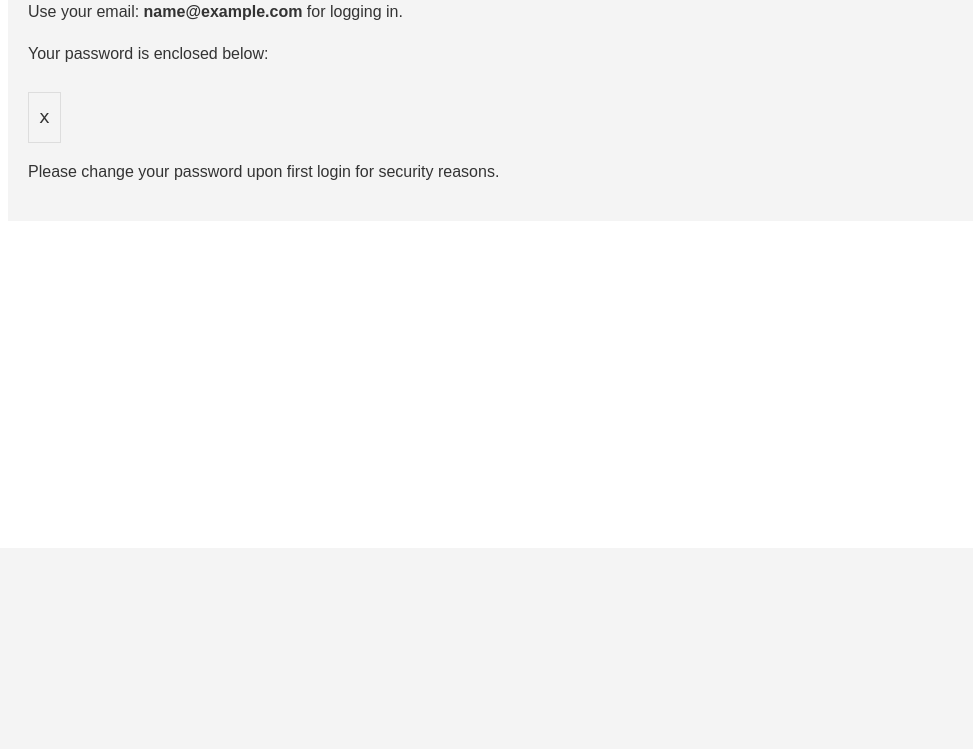
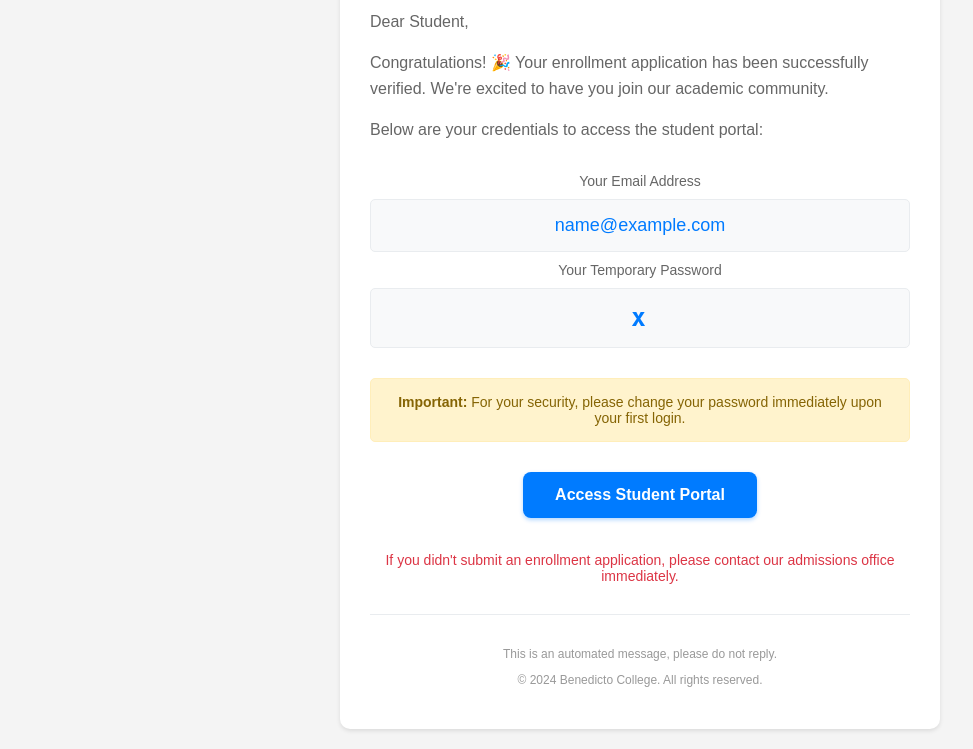
Before and after one commit to npcnon/sis_DangoDbApi, a Django app: template DangoDBApp/templates/DangoDBApp/enrollment_email_template.html in a window 1280 px wide. Shown: the part 252-1001 px from the top of the page, without its empty margins (0-973 px from the left). Before the commit the page ends 432 px from the top, so only its background shows below. Run offline with Django 5.2, Linux system fonts and the light colour scheme; the template is opened without the code that fills it: most values are stand-ins (such as "Sample title", 1, 10 or a date in 2020).

Commit message:
fixed email verification and stuff

```diff
--- a/DangoDBApp/models.py
+++ b/DangoDBApp/models.py
@@ -414,3 +414,9 @@ class TblStudentAcademicHistory(models.Model):
 class TblStudentEnlistedOnSemesters(models.Model):
     semester_id = models.ForeignKey(TblSemester, on_delete=models.CASCADE)
     fulldata_applicant_id = models.ForeignKey(TblStudentPersonalData, on_delete=models.CASCADE)
+
+    #Status and timestamp fields
+    is_active = models.BooleanField(default=True)
+    is_deleted = models.BooleanField(default=False)
+    created_at = models.DateTimeField(auto_now_add=True)
+    updated_at = models.DateTimeField(auto_now=True)
--- a/DangoDBApp/serializers.py
+++ b/DangoDBApp/serializers.py
@@ -12,6 +12,7 @@ from .models import (
     TblProgram,
     TblDepartment,
     TblSemester,
+    TblStudentEnlistedOnSemesters,
     TblStudentPersonalData,
     TblStudentFamilyBackground,
     TblStudentAcademicBackground,
@@ -108,6 +109,7 @@ TblEmployeeSerializer = create_serializer(TblEmployee)
 TblScheduleSerializer = create_serializer(TblSchedule)
 TblCourseSerializer = create_serializer(TblCourse)
 TblProspectusSerializer = create_serializer(TblProspectus)
+TblStudentEnlistedOnSemestersSerializer = create_serializer(TblStudentEnlistedOnSemesters)
 
 #basic student data
 TblStudentBasicInfoSerializer = create_serializer(TblStudentBasicInfo)
@@ -119,7 +121,6 @@ TblStudentAddPersonalDataSerializer = create_serializer(TblStudentAddPersonalDat
 TblStudentFamilyBackgroundSerializer = create_fullstudentdata_serializer(TblStudentFamilyBackground)
 TblStudentAcademicBackgroundSerializer = create_fullstudentdata_serializer(TblStudentAcademicBackground)
 TblStudentAcademicHistorySerializer = create_fullstudentdata_serializer(TblStudentAcademicHistory)
-
 
 TblBugReportSerializer = create_serializer(TblBugReport)
 
--- a/DangoDBApp/signals.py
+++ b/DangoDBApp/signals.py
@@ -19,7 +19,7 @@ logger = logging.getLogger(__name__)
 def send_enrollment_email(instance, generated_password):
     subject = "Enrollment Application"
     html_message = render_to_string('DangoDBApp/enrollment_email_template.html', {
-        'portal_link': 'http://localhost:3000/login',
+        'portal_link': 'https://nextportal-yaxo.vercel.app/login',
         'email': instance.email,
         'generated_password': generated_password,
     })
--- a/DangoDBApp/templates/DangoDBApp/enrollment_email_template.html
+++ b/DangoDBApp/templates/DangoDBApp/enrollment_email_template.html
@@ -1,48 +1,212 @@
 <!DOCTYPE html>
-<html lang="en">
+<html>
 <head>
     <meta charset="UTF-8">
     <meta name="viewport" content="width=device-width, initial-scale=1.0">
     <title>Enrollment Application</title>
     <style>
-        .email-container {
+        body {
+            margin: 0;
+            padding: 0;
             font-family: Arial, sans-serif;
+            background-color: #f4f4f4;
+        }
+        .container {
+            max-width: 600px;
+            margin: 0 auto;
+            padding: 20px;
+        }
+        .email-wrapper {
+            background-color: #ffffff;
+            padding: 30px;
+            border-radius: 10px;
+            box-shadow: 0 2px 4px rgba(0, 0, 0, 0.1);
+        }
+        .header {
+            text-align: center;
+            margin-bottom: 30px;
+        }
+        .logo {
+            max-width: 150px;
+            height: auto;
+            margin-bottom: 20px;
+        }
+        .title {
+            color: #333333;
+            font-size: 24px;
+            margin-bottom: 15px;
+        }
+        .message {
+            color: #666666;
             line-height: 1.6;
-            padding: 20px;
-            background-color: #f4f4f4;
-            color: #333;
+            margin-bottom: 20px;
         }
+        .credentials-container {
+            margin: 30px 0;
+        }
+        .credential-label {
+            color: #666666;
+            font-size: 14px;
+            margin-bottom: 5px;
+            text-align: center;
+        }
+        .credential-box {
+            background-color: #f8f9fa;
+            padding: 15px;
+            border-radius: 5px;
+            text-align: center;
+            margin: 10px 0;
+            border: 1px solid #e9ecef;
+        }
+        .email-display {
+            font-size: 18px;
+            color: #007bff;
+            font-weight: 500;
+        }
+        .password-display {
+            font-size: 24px;
+            color: #007bff;
+            font-family: monospace;
+            letter-spacing: 3px;
+            font-weight: bold;
+        }
+        .button-container {
+            text-align: center;
+            margin: 30px 0;
+        }
+
         .button {
-            background-color: #4CAF50;
-            color: white;
-            padding: 10px 20px;
+            background-color: #007bff;
+            padding: 14px 32px;
             text-decoration: none;
             display: inline-block;
+            border-radius: 8px;
+            font-size: 16px;
+            font-weight: 600;
+            border: none;
+            cursor: pointer;
+            transition: all 0.3s ease;
+            box-shadow: 0 2px 4px rgba(0, 123, 255, 0.3);
+            position: relative;
+            overflow: hidden;
+            color: white !important; /* Force white color */
+        }
+
+        .button:hover {
+            background-color: #0056b3;
+            transform: translateY(-2px);
+            box-shadow: 0 4px 8px rgba(0, 123, 255, 0.4);
+            color: white !important; /* Force white color on hover */
+            text-decoration: none; /* Prevent underline on hover */
+        }
+
+        .button:active {
+            transform: translateY(0);
+            box-shadow: 0 2px 4px rgba(0, 123, 255, 0.3);
+        }
+
+        .button::after {
+            content: '';
+            position: absolute;
+            top: 0;
+            left: 0;
+            width: 100%;
+            height: 100%;
+            background: linear-gradient(
+                120deg,
+                transparent,
+                rgba(255, 255, 255, 0.2),
+                transparent
+            );
+            transform: translateX(-100%);
+            transition: 0.5s;
+        }
+
+        .button:hover::after {
+            transform: translateX(100%);
+        }
+
+        .button:visited {
+            color: white !important; /* Force white color for visited links */
+        }
+
+        @media (max-width: 480px) {
+            .button {
+                padding: 12px 24px;
+                font-size: 15px;
+                width: 100%;
+                max-width: 280px;
+            }
+        }
+        .security-notice {
+            background-color: #fff3cd;
+            border: 1px solid #ffeeba;
+            color: #856404;
+            padding: 15px;
             border-radius: 5px;
+            text-align: center;
+            margin: 20px 0;
+            font-size: 14px;
         }
-        .password-box {
-            font-family: monospace;
-            font-size: 18px;
-            background-color: #f4f4f4;
-            border: 1px solid #ddd;
-            padding: 10px;
-            display: inline-block;
-            margin-top: 10px;
+        .footer {
+            text-align: center;
+            color: #999999;
+            font-size: 12px;
+            margin-top: 30px;
+            padding-top: 20px;
+            border-top: 1px solid #e9ecef;
+        }
+        .warning {
+            color: #dc3545;
+            font-size: 14px;
+            margin-top: 20px;
+            text-align: center;
         }
     </style>
 </head>
 <body>
-    <div class="email-container">
-        <h2>Enrollment Application Verified</h2>
-        <p>Your Enrollment Application has been verified.</p>
-        <p>You can now log in to our student portal by clicking the link below:</p>
-        <a href="{{ portal_link }}" class="button">Log In to Student Portal</a>
-        <p>Use your email: <strong>{{ email }}</strong> for logging in.</p>
-        <p>Your password is enclosed below:</p>
-        <div class="password-box">
-            {{ generated_password }}
+    <div class="container">
+        <div class="email-wrapper">
+            <div class="header">
+                <img src="https://res.cloudinary.com/dzlzm64uw/image/private/s--XkIo0RGW--/v1/user_103/documents/birth_certificate/gobonelzvf4qhpg77mba" alt="School Logo" class="logo">
+                <h1 class="title">Welcome to Benedicto College!</h1>
+            </div>
+
+            <div class="message">
+                <p>Dear Student,</p>
+                <p>Congratulations! 🎉 Your enrollment application has been successfully verified. We're excited to have you join our academic community.</p>
+                <p>Below are your credentials to access the student portal:</p>
+            </div>
+
+            <div class="credentials-container">
+                <div class="credential-label">Your Email Address</div>
+                <div class="credential-box email-display">
+                    {{ email }}
+                </div>
+
+                <div class="credential-label">Your Temporary Password</div>
+                <div class="credential-box password-display">
+                    {{ generated_password }}
+                </div>
+            </div>
+
+            <div class="security-notice">
+                <strong>Important:</strong> For your security, please change your password immediately upon your first login.
+            </div>
+
+            <div class="button-container">
+                <a href="{{ portal_link }}" class="button">Access Student Portal</a>
+            </div>
+
+            <div class="warning">
+                If you didn't submit an enrollment application, please contact our admissions office immediately.
+            </div>
+
+            <div class="footer">
+                <p>This is an automated message, please do not reply.</p>
+                <p>&copy; {% now "Y" %} Benedicto College. All rights reserved.</p>
+            </div>
         </div>
-        <p>Please change your password upon first login for security reasons.</p>
     </div>
 </body>
 </html>
--- a/DangoDBApp/templates/DangoDBApp/email_verification_template.html
+++ b/DangoDBApp/templates/email_verification_template.html
@@ -99,7 +99,7 @@
 
             <div class="footer">
                 <p>This is an automated message, please do not reply.</p>
-                <p>&copy; {% now "Y" %} Your School Name. All rights reserved.</p>
+                <p>&copy; {% now "Y" %} Benedicto College. All rights reserved.</p>
             </div>
         </div>
     </div>
--- a/DangoDBApp/urls.py
+++ b/DangoDBApp/urls.py
@@ -21,6 +21,7 @@ from .views import (
     CourseAPIView,
     EmployeeAPIView,
     GetProgramSchedulesView,
+    StudentEnlistedOnSemestersAPIView
     )
 from .Views_V2.StudentFullDataView import StudentDataAPIView
 
@@ -30,6 +31,7 @@ urlpatterns = [
     path('full-student-data', StudentDataAPIView.as_view(), name='full-student-data'),
 
 
+    path('enlisted-students/', StudentEnlistedOnSemestersAPIView.as_view(), name='enlisted students'),
     path('class-list/', TblScheduleAPIView.as_view(), name='class-list'),
     #Official student Data
     path('official-student-data/', StudentOfficialInfoAPIView.as_view(), name='official-student-data'),
--- a/DangoDBApp/views.py
+++ b/DangoDBApp/views.py
@@ -15,7 +15,7 @@ from .models import (
     TblStudentPersonalData, TblStudentFamilyBackground,
     TblStudentAcademicBackground, TblStudentAcademicHistory,
     TblStudentAddPersonalData, TblStudentBasicInfo,TblStudentBasicInfo,TblBugReport,
-    TblStudentOfficialInfo,TblSchedule,TblSemester
+    TblStudentOfficialInfo,TblSchedule,TblSemester,TblStudentEnlistedOnSemesters
 )
 from .serializers import (
      TblCourseSerializer,CombinedOfficialStudentSerializer, StudentFullDataSerializer, TblProgramSerializer, TblDepartmentSerializer,
@@ -23,7 +23,7 @@ from .serializers import (
     TblStudentAcademicBackgroundSerializer, TblStudentAcademicHistorySerializer,
     TblStudentAddPersonalDataSerializer, TblStudentBasicInfoSerializer,
     TblBugReportSerializer, TblStudentOfficialInfoSerializer,
-    TblScheduleSerializer,TblSemesterSerializer,TblEmployeeSerializer,TblProspectusSerializer
+    TblScheduleSerializer,TblSemesterSerializer,TblEmployeeSerializer,TblProspectusSerializer,TblStudentEnlistedOnSemestersSerializer
 )
 
 import logging
@@ -301,6 +301,7 @@ StudentBasicInfoAPIView = create_api_view(TblStudentBasicInfo, TblStudentBasicIn
 BugReportAPIView = create_api_view(TblBugReport, TblBugReportSerializer)
 CourseAPIView = create_api_view(TblCourse, TblCourseSerializer)
 EmployeeAPIView = create_api_view(TblEmployee, TblEmployeeSerializer)
+StudentEnlistedOnSemestersAPIView = create_api_view(TblStudentEnlistedOnSemesters, TblStudentEnlistedOnSemestersSerializer)
 
 class OfficialStudentAPIView(APIView):
     def post(self, request):
```
Also changed, not shown: some_script.py (+6 -4 lines), DangoDBApp/migrations/0014_tblstudentenlistedonsemesters_created_at_and_more.py (added), 1 other file.
